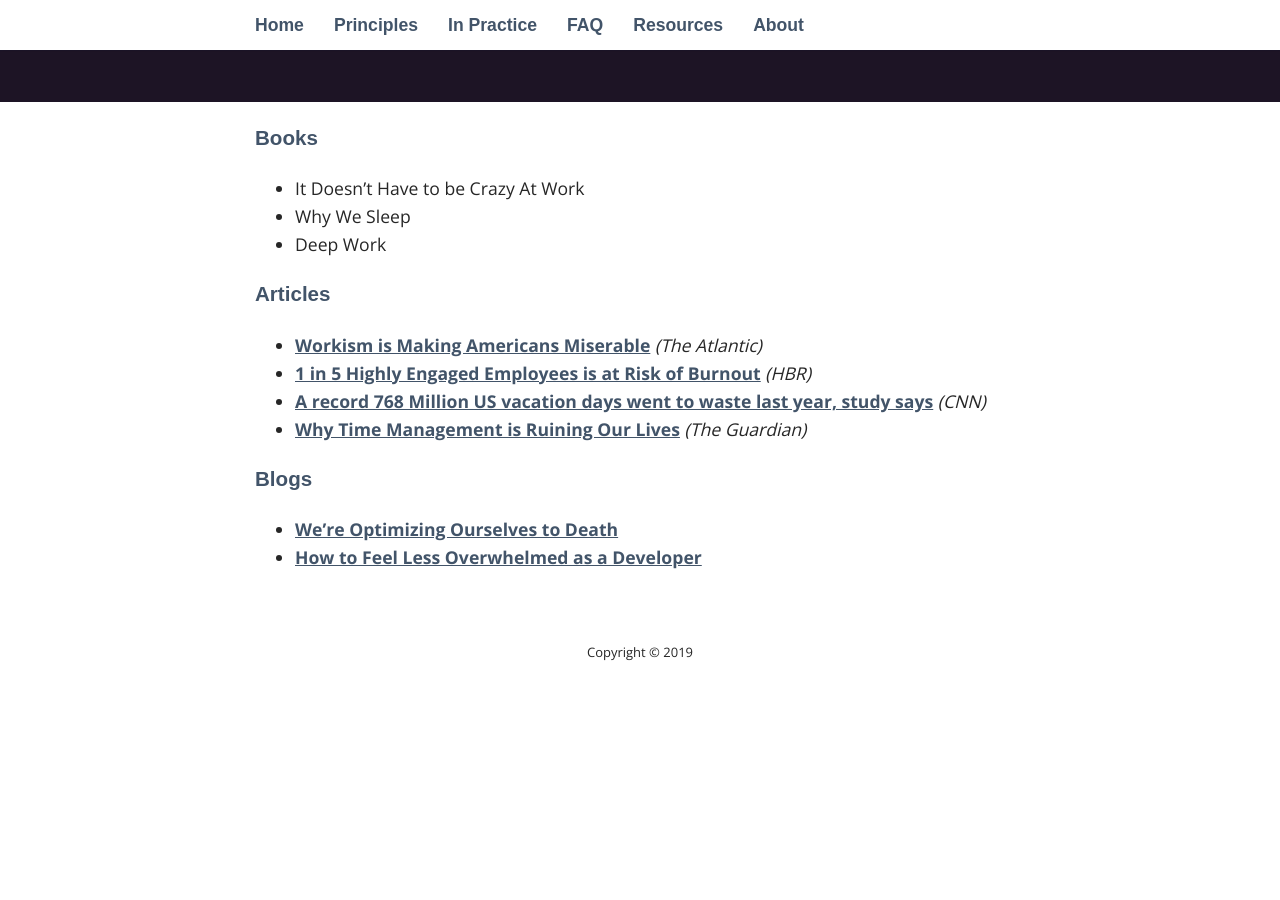
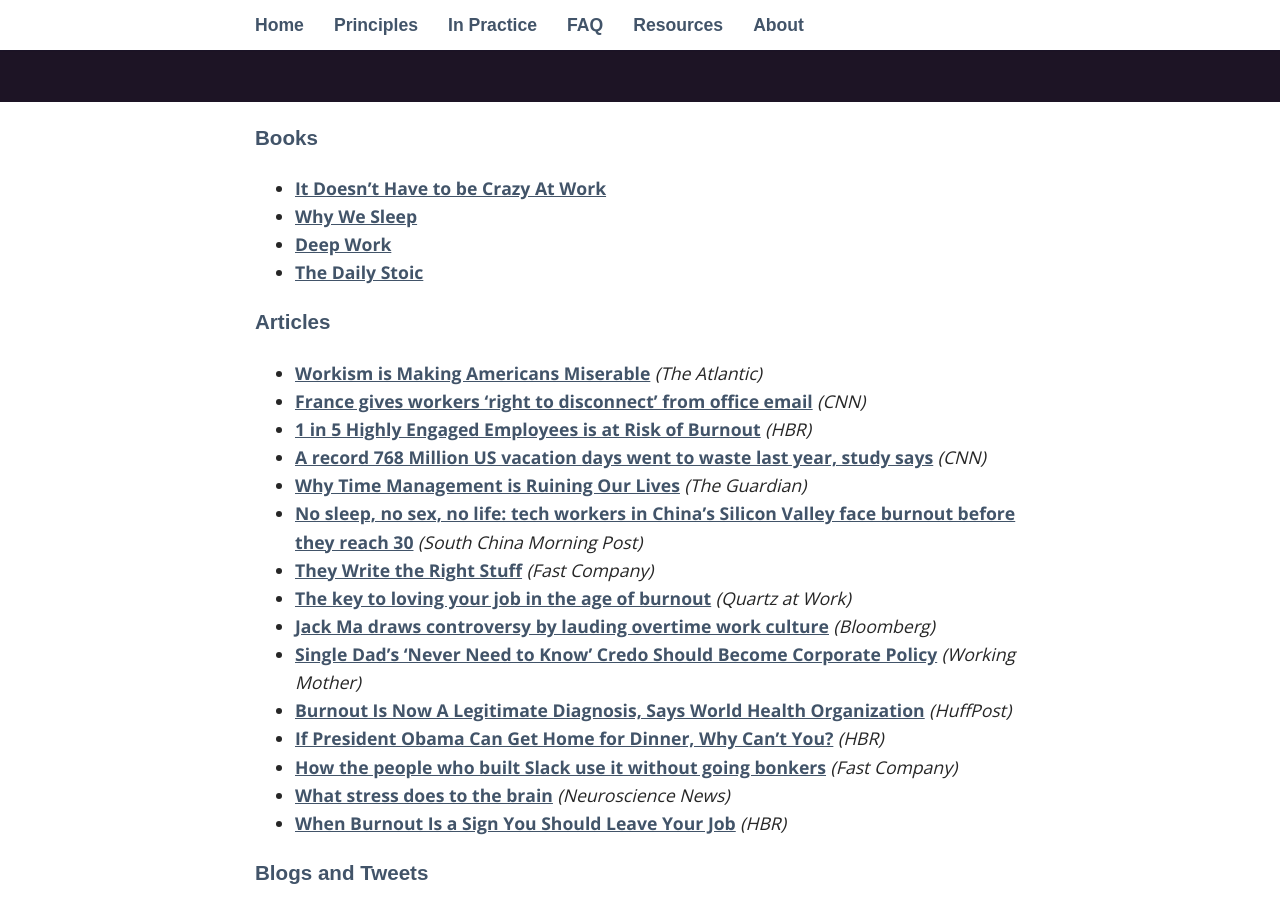
Before and after one commit to brikelly/sustainabledev, a Jekyll site: the page built from _pages/04_resources.md, in a window 1280 px wide and 900 px high, scrolled down 218 px. Built offline with Jekyll 4.4.1, drawn with Linux system fonts in a browser that asks for light colours; some web fonts are replaced; before the commit the page ends 934 px from its top, so only the background shows below that; some of the changed text lies outside the part shown.

Commit message:
More articles and blog links

```diff
--- a/_pages/04_resources.md
+++ b/_pages/04_resources.md
@@ -7,18 +7,33 @@
 
 ### Books
 
-* It Doesn't Have to be Crazy At Work
-* Why We Sleep
-* Deep Work
+* [It Doesn't Have to be Crazy At Work](https://basecamp.com/books/calm)
+* [Why We Sleep](https://www.simonandschuster.com/books/Why-We-Sleep/Matthew-Walker/9781501144325)
+* [Deep Work](http://www.calnewport.com/books/deep-work/)
+* [The Daily Stoic](https://dailystoic.com)
 
 ### Articles
 
 * [Workism is Making Americans Miserable](https://www.theatlantic.com/ideas/archive/2019/02/religion-workism-making-americans-miserable/583441/) _(The Atlantic)_
+* [France gives workers 'right to disconnect' from office email](https://money.cnn.com/2017/01/02/technology/france-office-email-workers-law/index.html) _(CNN)_
 * [1 in 5 Highly Engaged Employees is at Risk of Burnout](https://hbr.org/2018/02/1-in-5-highly-engaged-employees-is-at-risk-of-burnout) _(HBR)_
 * [A record 768 Million US vacation days went to waste last year, study says](https://www.cnn.com/travel/article/unused-vacation-days-trnd/index.html) _(CNN)_
 * [Why Time Management is Ruining Our Lives](https://www.theguardian.com/technology/2016/dec/22/why-time-management-is-ruining-our-lives) _(The Guardian)_
+* [No sleep, no sex, no life: tech workers in China’s Silicon Valley face burnout before they reach 30](https://www.scmp.com/tech/apps-social/article/3002533/no-sleep-no-sex-no-life-tech-workers-chinas-silicon-valley-face) _(South China Morning Post)_
+* [They Write the Right Stuff](https://www.fastcompany.com/28121/they-write-right-stuff) _(Fast Company)_
+* [The key to loving your job in the age of burnout](https://qz.com/work/1571065/how-to-love-your-job-and-avoid-burnout/) _(Quartz at Work)_
+* [Jack Ma draws controversy by lauding overtime work culture](https://www.bnnbloomberg.ca/jack-ma-draws-controversy-by-lauding-overtime-work-culture-1.1243536) _(Bloomberg)_
+* [Single Dad's 'Never Need to Know' Credo Should Become Corporate Policy](https://www.workingmother.com/ian-sohn-linkedin-post-never-need-to-know) _(Working Mother)_
+* [Burnout Is Now A Legitimate Diagnosis, Says World Health Organization](https://www.huffpost.com/entry/burnout-who-medical-diagnosis_n_5ced5943e4b0bbe6e3340dc4) _(HuffPost)_
+* [If President Obama Can Get Home for Dinner, Why Can’t You?](https://hbr.org/2014/03/if-president-obama-can-get-home-for-dinner-why-cant-you) _(HBR)_
+* [How the people who built Slack use it without going bonkers](https://www.fastcompany.com/90367875/how-the-people-who-built-slack-use-it-without-going-bonkers) _(Fast Company)_
+* [What stress does to the brain](https://neurosciencenews.com/brain-stress-14580/) _(Neuroscience News)_
+* [When Burnout Is a Sign You Should Leave Your Job](https://hbr.org/2018/01/when-burnout-is-a-sign-you-should-leave-your-job) _(HBR)_
 
-### Blogs
+### Blogs and Tweets
 
-* [We're Optimizing Ourselves to Death](https://medium.com/s/buy-yourself/were-optimizing-ourselves-to-death-d41a3e7cc25a)
-* [How to Feel Less Overwhelmed as a Developer](https://medium.com/@juliahaigh/how-to-feel-less-overwhelmed-as-a-developer-79bc816709de )
+* [We're Optimizing Ourselves to Death](https://medium.com/s/buy-yourself/were-optimizing-ourselves-to-death-d41a3e7cc25a) _(Medium)_
+* [How to Feel Less Overwhelmed as a Developer](https://medium.com/@juliahaigh/how-to-feel-less-overwhelmed-as-a-developer-79bc816709de ) _(Medium)_
+* [Why finding a hobby you love could save your career](https://medium.com/swlh/why-finding-a-hobby-you-love-could-save-your-career-c12550749a04) _(Medium)_
+* [Slack Is Not Where 'Deep Work' Happens](https://blog.nuclino.com/slack-is-not-where-deep-work-happens) _(Nuclino Blog)_
+* ["...sleep quality and stress level matter far, far more than the languages you use or the practices you follow..."](https://twitter.com/hillelogram/status/1119709859979714560?s=21) _(Twitter, @hillelogram)_
```
Also changed, not shown: _pages/03_faq.md (+14 -12 lines), _pages/05_about.md (+3 -3 lines).
